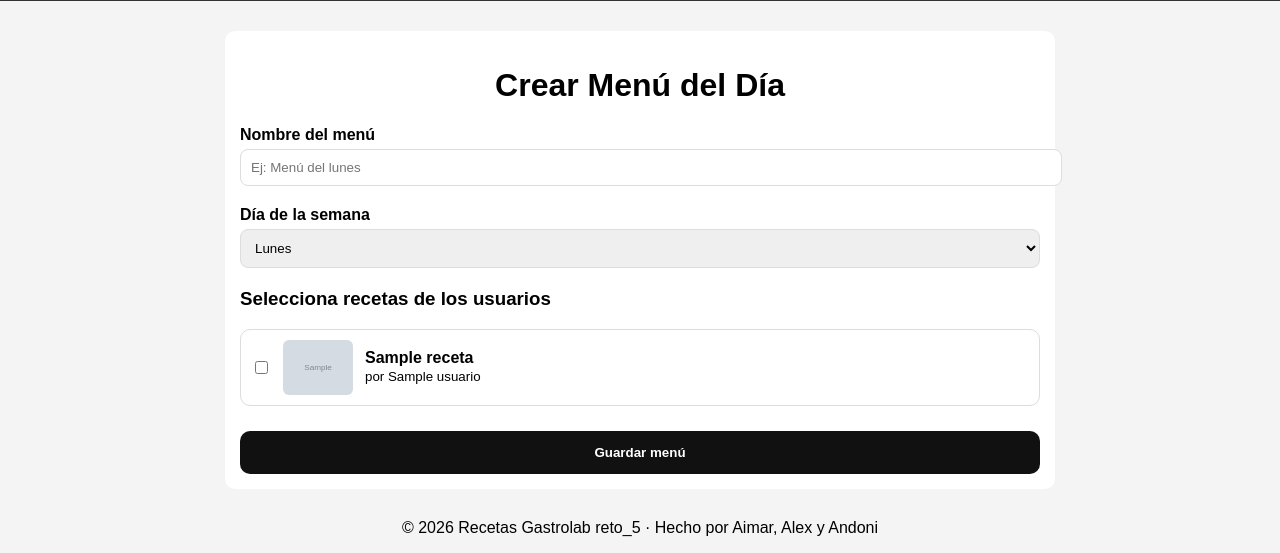
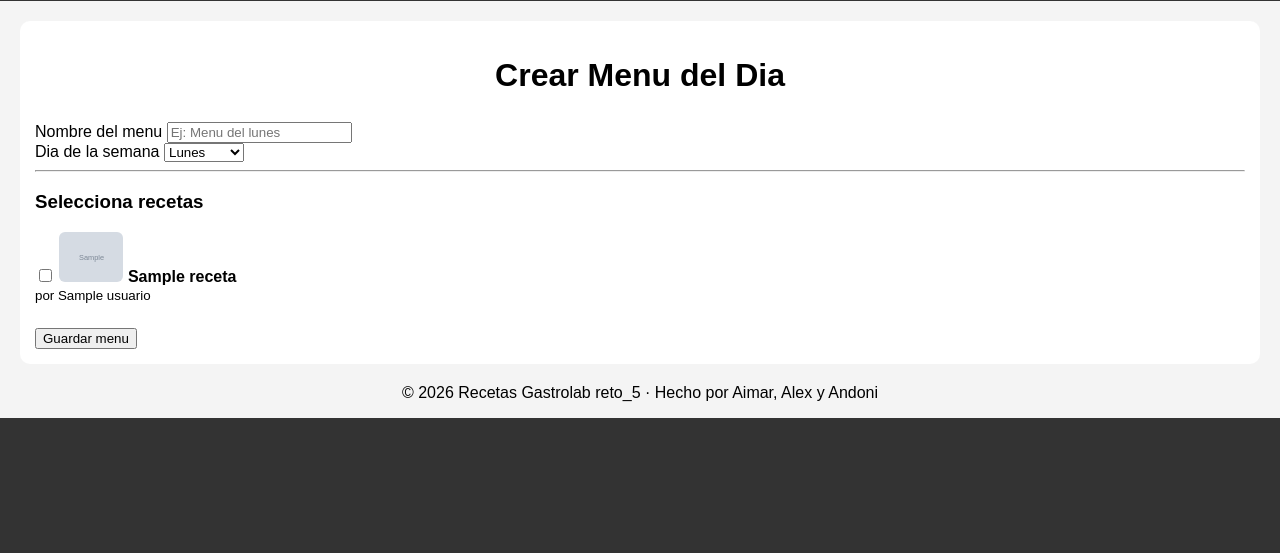
Before and after one commit to DamStonfri/Reto5-Grupo4, a Flask app: page /menus/nuevo in a window 1280 px wide. Shown: the part 440-993 px from the top of the page. After the commit the page ends 858 px from the top, so only its background shows below. Run offline with Flask 3, Linux system fonts and the light colour scheme; the visitor is signed in with stand-in values (Sample User, id 1); tables that the repository leaves empty hold one stand-in row (values such as "Sample post"); grey boxes marked "Sample" are stand-in pictures.

Commit message:
cambios_nuevomenu

```diff
--- a/recetas_flask/templates/nuevo_menu.html
+++ b/recetas_flask/templates/nuevo_menu.html
@@ -1,66 +1,56 @@
 {% extends 'base.html' %}
 
 {% block content %}
-<div class="card" style="max-width: 800px; margin: 30px auto;">
-
-    <h1>Crear Menú del Día</h1>
+<div class="page-wrapper--narrow">
+    <div class="card">
+        <h1 class="page-title" style="margin-bottom: 28px;">Crear Menu del Dia</h1>
 
         <form action="{{ url_for('nuevo_menu') }}" method="POST">
 
-        <div style="margin-bottom: 20px;">
-            <label style="display: block; font-weight: bold; margin-bottom: 5px;">Nombre del menú</label>
-            <input type="text" name="nombre" required placeholder="Ej: Menú del lunes"
-                    style="width: 100%; padding: 10px; border-radius: 8px; border: 1px solid #ddd;">
+            <div class="form-group">
+                <label class="form-label">Nombre del menu</label>
+                <input class="form-control" type="text" name="nombre" required placeholder="Ej: Menu del lunes">
             </div>
 
-        <div style="margin-bottom: 20px;">
-            <label style="display: block; font-weight: bold; margin-bottom: 5px;">Día de la semana</label>
-            <select name="dia_semana" required
-                    style="width: 100%; padding: 10px; border-radius: 8px; border: 1px solid #ddd;">
+            <div class="form-group">
+                <label class="form-label">Dia de la semana</label>
+                <select class="form-control" name="dia_semana" required>
                     <option value="lunes">Lunes</option>
                     <option value="martes">Martes</option>
-                <option value="miercoles">Miércoles</option>
+                    <option value="miercoles">Miercoles</option>
                     <option value="jueves">Jueves</option>
                     <option value="viernes">Viernes</option>
-                <option value="sabado">Sábado</option>
+                    <option value="sabado">Sabado</option>
                     <option value="domingo">Domingo</option>
                 </select>
             </div>
 
-        <h3>Selecciona recetas de los usuarios</h3>
+            <hr class="form-divider">
 
-        <div style="display: grid; gap: 12px; margin-bottom: 25px;">
+            <!-- Lista de recetas disponibles para incluir en el menu -->
+            <h3 class="form-section-title">Selecciona recetas</h3>
+            <div style="display:grid; gap:10px; margin-bottom:24px;">
                 {% for receta in recetas %}
-                <label style="display: flex; align-items: center; gap: 12px; border: 1px solid #ddd; border-radius: 10px; padding: 10px; cursor: pointer;">
-
+                <label class="recipe-checkbox-label">
                     <input type="checkbox" name="recetas[]" value="{{ receta.id }}">
-
                     {% if receta.imagen %}
                         <img src="{{ url_for('static', filename='uploads/' ~ receta.imagen) }}"
-                                style="width: 70px; height: 55px; object-fit: cover; border-radius: 6px;">
+                                style="width:64px; height:50px; object-fit:cover; border-radius:6px; flex-shrink:0;">
                     {% else %}
-                        <div style="width: 70px; height: 55px; background: #444; border-radius: 6px; display: flex; align-items: center; justify-content: center;">
-                            🍽️
-                        </div>
+                        <div style="width:64px; height:50px; background:#444; border-radius:6px; display:flex; align-items:center; justify-content:center; font-size:0.8rem; color:#fff; flex-shrink:0;">sin img</div>
                     {% endif %}
-
                     <span>
                         <strong>{{ receta.titulo }}</strong><br>
-                        <small>por {{ receta.autor }}</small>
+                        <small style="color:var(--ink-light);">por {{ receta.autor }}</small>
                     </span>
-
                 </label>
                 {% else %}
-                <p>No hay recetas disponibles. Primero crea una receta.</p>
+                <p style="color:var(--ink-light);">No hay recetas disponibles. Primero crea una receta.</p>
                 {% endfor %}
             </div>
 
-        <button type="submit"
-                style="width: 100%; padding: 14px; background: #111; color: white; border: none; border-radius: 10px; font-weight: bold; cursor: pointer;">
-            Guardar menú
-        </button>
-
+            <button type="submit" class="btn btn-dark btn-full">Guardar menu</button>
         </form>
-
+    </div>
 </div>
 {% endblock %}
```
Lines whose indentation alone changed are shown as unchanged.
